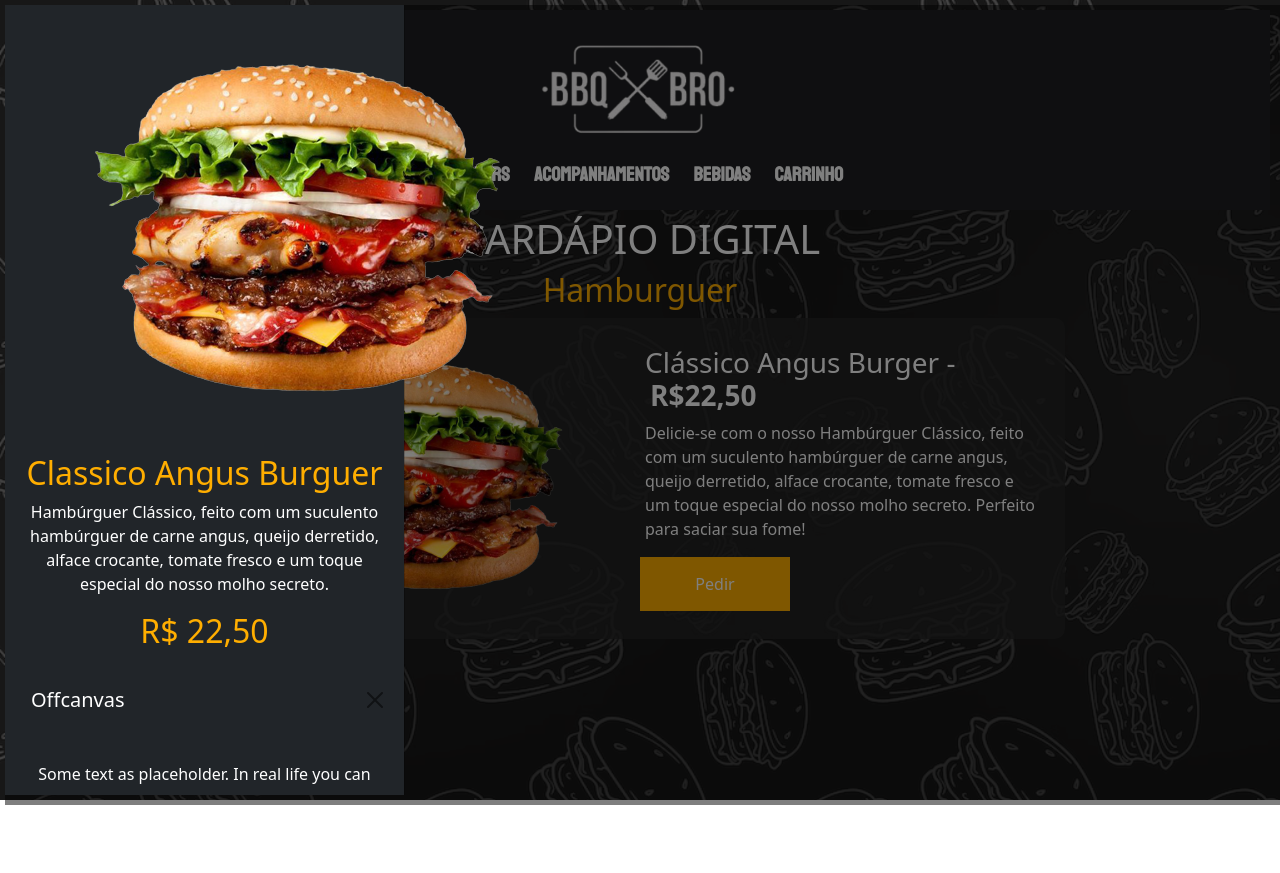
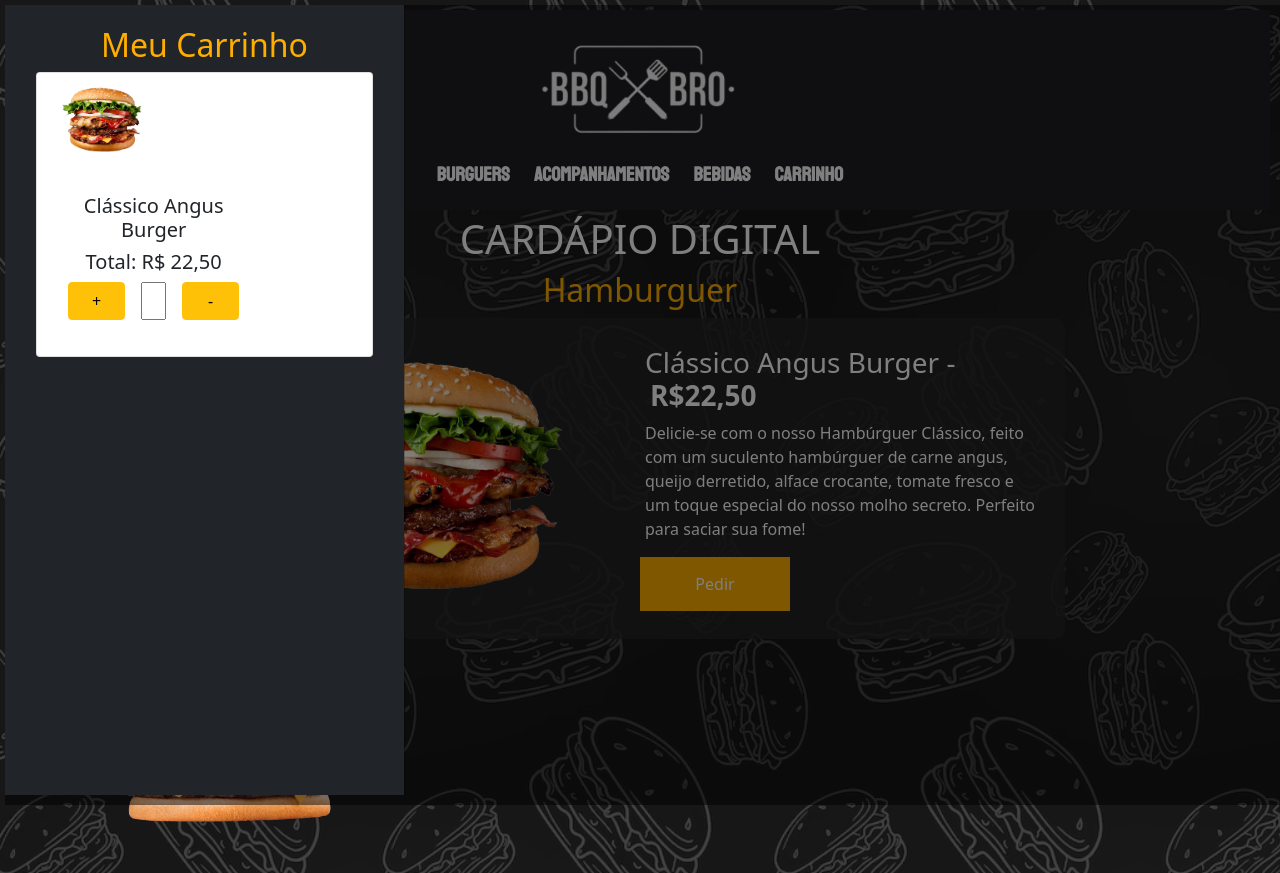
Before and after one commit to magicianLucas/Card-pio-Digital, a plain HTML site: page index.html in a window 1280 px wide. Both pictures are taken after a click on the button "Carrinho". Before the commit the page ends 800 px from the top, so only its background shows below. Drawn offline with nearby package versions, Linux system fonts and the light colour scheme; a web font is replaced by a local one.

Commit message:
atualização do projet

```diff
--- a/index.html
+++ b/index.html
@@ -21,30 +21,44 @@
 
     </header>
     <div class="offcanvas offcanvas-start bg-dark" tabindex="-1" id="carrinho" aria-labelledby="offcanvasExampleLabel">
-        <div>
-            <img src="images/burger01.png" alt="">
-            <h2>Classico Angus Burguer</h2>
-            <p> Hambúrguer Clássico, feito com um suculento hambúrguer de carne angus, queijo derretido, alface crocante, tomate fresco e um toque especial do nosso molho secreto.</p>
-            <h2> R$ 22,50 </h2>
-        </div>
+        <!-- <img src="images/burger01.png" alt="">
+        <h2>Classico Angus Burguer</h2>
+        <p> Hambúrguer Clássico, feito com um suculento hambúrguer de carne angus, queijo derretido, alface crocante, tomate fresco e um toque especial do nosso molho secreto.</p>
+        <h2> R$ 22,50 </h2>
         <div class="offcanvas-header">
           <h5 class="offcanvas-title" id="offcanvasExampleLabel">Offcanvas</h5>
           <button type="button" class="btn-close text-reset" data-bs-dismiss="offcanvas" aria-label="Close"></button>
-        </div>
+        </div> -->
         <div class="offcanvas-body">
-          <div>
-            Some text as placeholder. In real life you can have the elements you have chosen. Like, text, images, lists, etc.
-          </div>
-          <div class="dropdown mt-3">
-            <!-- <button class="btn btn-secondary dropdown-toggle" type="button" id="dropdownMenuButton" data-bs-toggle="dropdown">
-              Dropdown button
-            </button> -->
-            <ul class="dropdown-menu" aria-labelledby="dropdownMenuButton">
-              <li><a class="dropdown-item" href="#hamb">Action</a></li>
-              <li><a class="dropdown-item" href="#">Another action</a></li>
-              <li><a class="dropdown-item" href="#">Something else here</a></li>
-            </ul>
-          </div>
+            <h2>Meu Carrinho</h2>
+            <div>
+
+                <!-- cartão horizontal - produtos hamburguer -->
+                <div class="card mb-3" style="max-width: 540px;" >
+                    <div class="row g-0">
+                      <div class="col-md-4">
+                        <img src="images/burger01.png" class="img-fluid rounded-start box" alt="Classico Angus Burger">
+                    </div>
+                        <div class="col-md-8">
+                            <div class="card-body tetx-start">
+                                <h5 class="card-title text-dark fs-5">Clássico Angus Burger</h5>
+                                <h6 class="card-text text-dark fs-5"> Total: R$ 22,50</h6>
+                                <div class="d-flex">
+                                    <button type="button" class="btn btn-warning">+</button>
+                                    <input type="number" value="1" class="w-50 mx-3">
+                                    <button class="btn btn-warning" >-</button>
+                                </div>
+                            </div>
+                        </div>
+                    </div>
+                </div>
+                <!-- cartão horizontal - produtos acompqnhamento-->
+                <!-- cartão horizontal - produtos bebida -->
+
+                <!-- total carrinho -->
+                <!-- botão pagar -->
+
+            </div>
         </div>
     </div>
     <main>
@@ -74,6 +88,10 @@
 
                         </div> -->
                     </div>
+                    <div class="boxtexto">
+                        <img src="images/burger02.png" alt="" class="imagemproduto">
+                    </div>
+
 
                 </div>
             </section>
```
